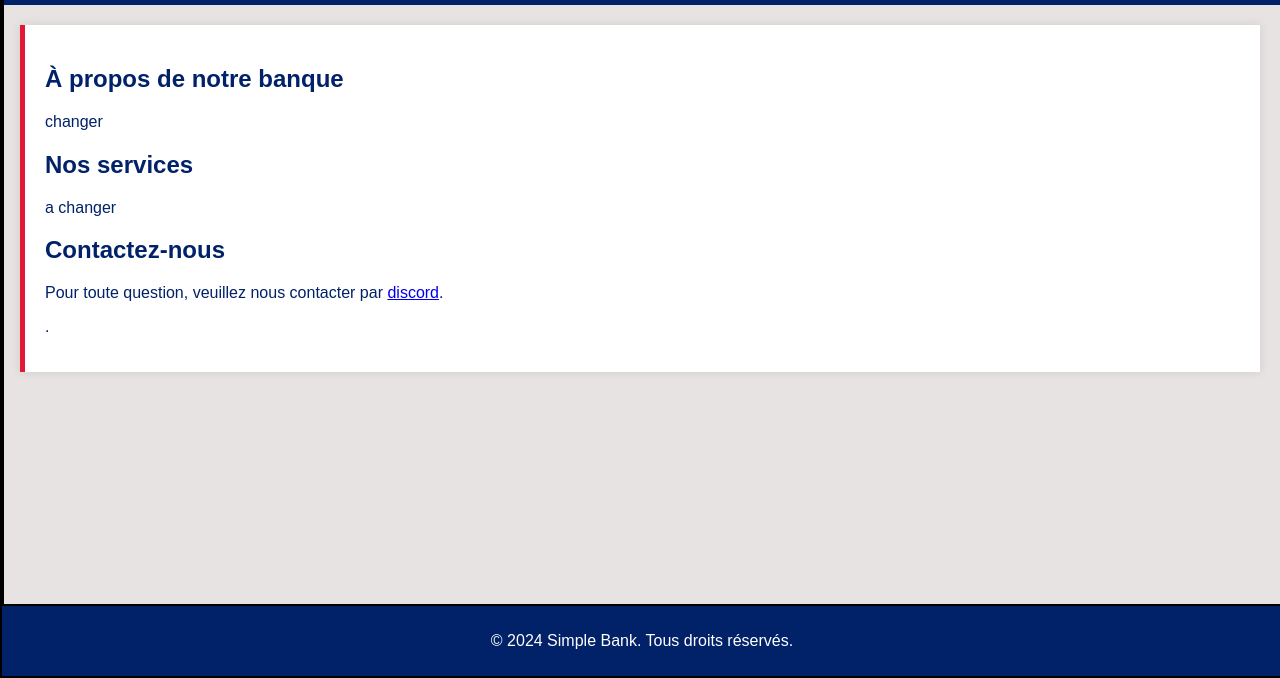
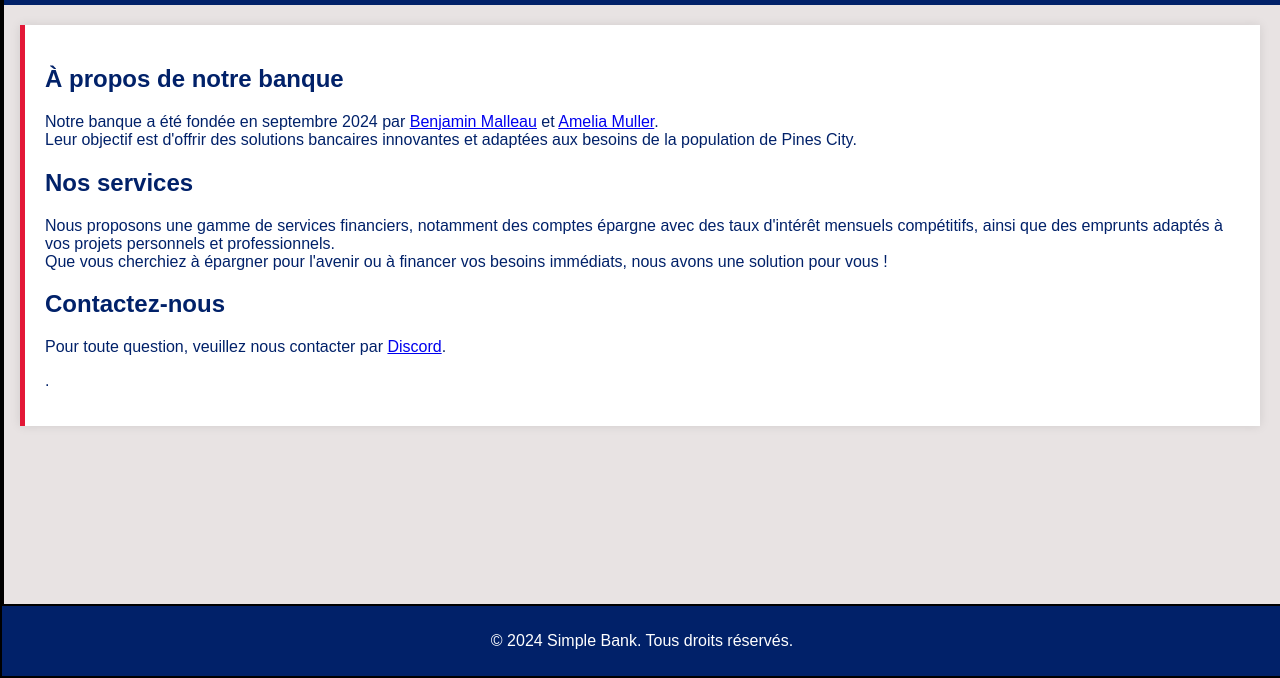
Before and after one commit to chamallowb/simplebank, a plain HTML site: page index.html in a window 1280 px wide. Shown: the part 122-800 px from the top of the page. Drawn offline with Linux system fonts and the light colour scheme.

Commit message:
Update index.html

```diff
--- a/index.html
+++ b/index.html
@@ -17,6 +17,7 @@
         <a href="index.html">Accueil</a>
         <a href="services.html">Services</a>
         <a href="discord.html">Discord</a>
+        <a href="code.html">Déposer</a>
     </div>
 
     <!-- Icône du menu -->
@@ -35,15 +36,20 @@
     <div class="content">
         <h2>À propos de notre banque</h2>
         <p>
-           changer
+            Notre banque a été fondée en septembre 2024 par
+            <a href="https://simple-roleplay.fr/index.php?members/benjamin-malleau.7214/" target="_blank">Benjamin Malleau</a>
+            et
+            <a href="https://simple-roleplay.fr/index.php?members/amelia-muller.8931/" target="_blank">Amelia Muller</a>.
+            <br>Leur objectif est d'offrir des solutions bancaires innovantes et adaptées aux besoins de la population de Pines City.
         </p>
+
         <h2>Nos services</h2>
         <p>
- a changer
+            Nous proposons une gamme de services financiers, notamment des comptes épargne avec des taux d'intérêt mensuels compétitifs, ainsi que des emprunts adaptés à vos projets personnels et professionnels. <br>Que vous cherchiez à épargner pour l'avenir ou à financer vos besoins immédiats, nous avons une solution pour vous !
         </p>
         <h2>Contactez-nous</h2>
         <p>
-            Pour toute question, veuillez nous contacter par <a href="https://discord.gg/dpZWFK5yp7" target="_blank">discord</a>.</p>.
+            Pour toute question, veuillez nous contacter par <a href="https://discord.gg/dpZWFK5yp7" target="_blank">Discord</a>.</p>.
         </p>
     </div>
 
```
